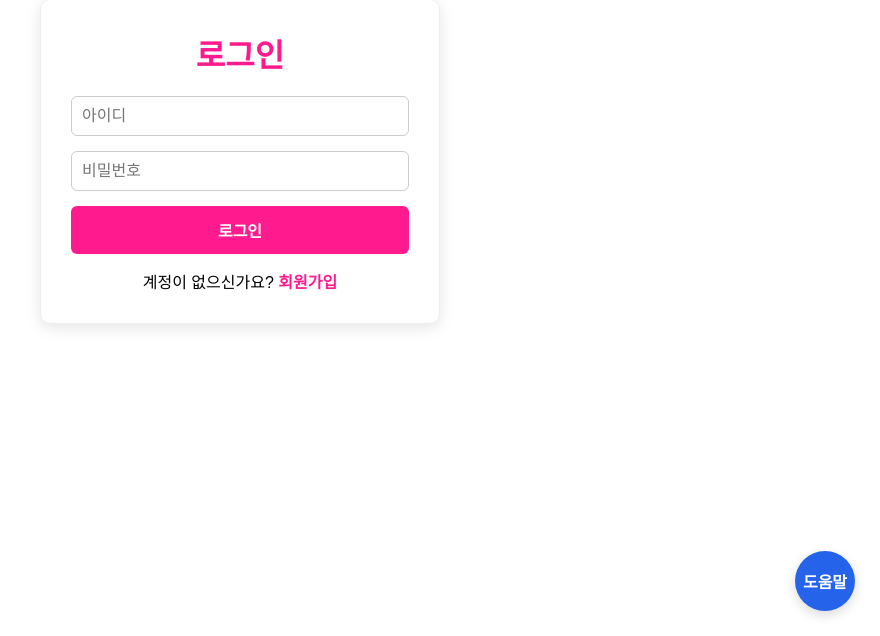
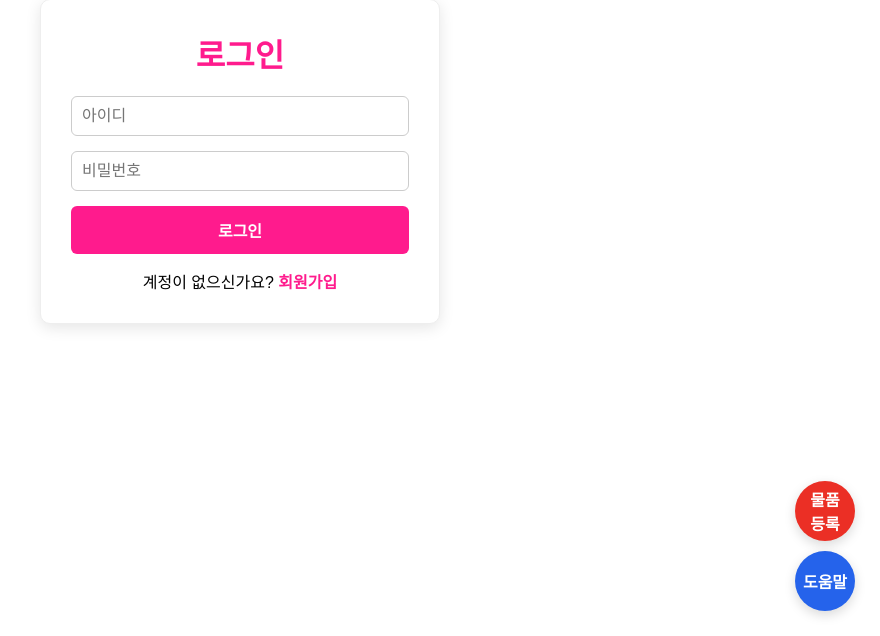
Before and after one commit to wjdfks3560/database_project, a Flask app: page /login in a window 1280 px wide. Shown: the part 164-800 px from the top of the page, without its empty margins (400-1280 px from the left). Run offline with Flask 3, Linux system fonts and the light colour scheme.

Commit message:
Add register product

```diff
--- a/app.py
+++ b/app.py
@@ -63,6 +63,15 @@ def main_page():
 @app.route('/report')
 def report_page():
     return render_template('report.html')
+
+# ======================================================================
+#                                 물품 등록
+# ======================================================================
+
+# [추가] 분석 보고서 페이지를 위한 라우트
+@app.route('/register')
+def register_product_page():
+    return render_template('register_product.html')
 
 
 # ======================================================================
--- a/templates/base.html
+++ b/templates/base.html
@@ -54,6 +54,32 @@
         .help-button:hover {
             transform: scale(1.1); /* 마우스를 올리면 살짝 커지는 효과 */
         }
+
+        .register-button {
+            position: fixed;
+            bottom: 95px;
+            right: 25px;
+            background-color: #eb2f25ff; /* 빨간색 계열 버튼 */
+            color: white;
+            border: none;
+            border-radius: 50%;
+            width: 60px;
+            height: 60px;
+            font-size: 16px;
+            font-weight: bold;
+            box-shadow: 0 4px 12px rgba(0,0,0,0.15);
+            cursor: pointer;
+            z-index: 1001; /* 다른 요소들 위에 표시 */
+            display: flex;
+            align-items: center;
+            justify-content: center;
+            text-decoration: none;
+            transition: transform 0.2s ease;
+        }
+
+        .register-button:hover {
+            transform: scale(1.1); /* 마우스를 올리면 살짝 커지는 효과 */
+        }
     </style>
     {% block head_extra %}{% endblock %}
 </head>
@@ -97,5 +123,6 @@
         </main>
     </div>
     <a href="{{ url_for('report_page') }}" class="help-button">도움말</a>
+    <a href="{{ url_for('register_product_page') }}" class="register-button">물품<br>등록</a>
 </body>
 </html>
```
